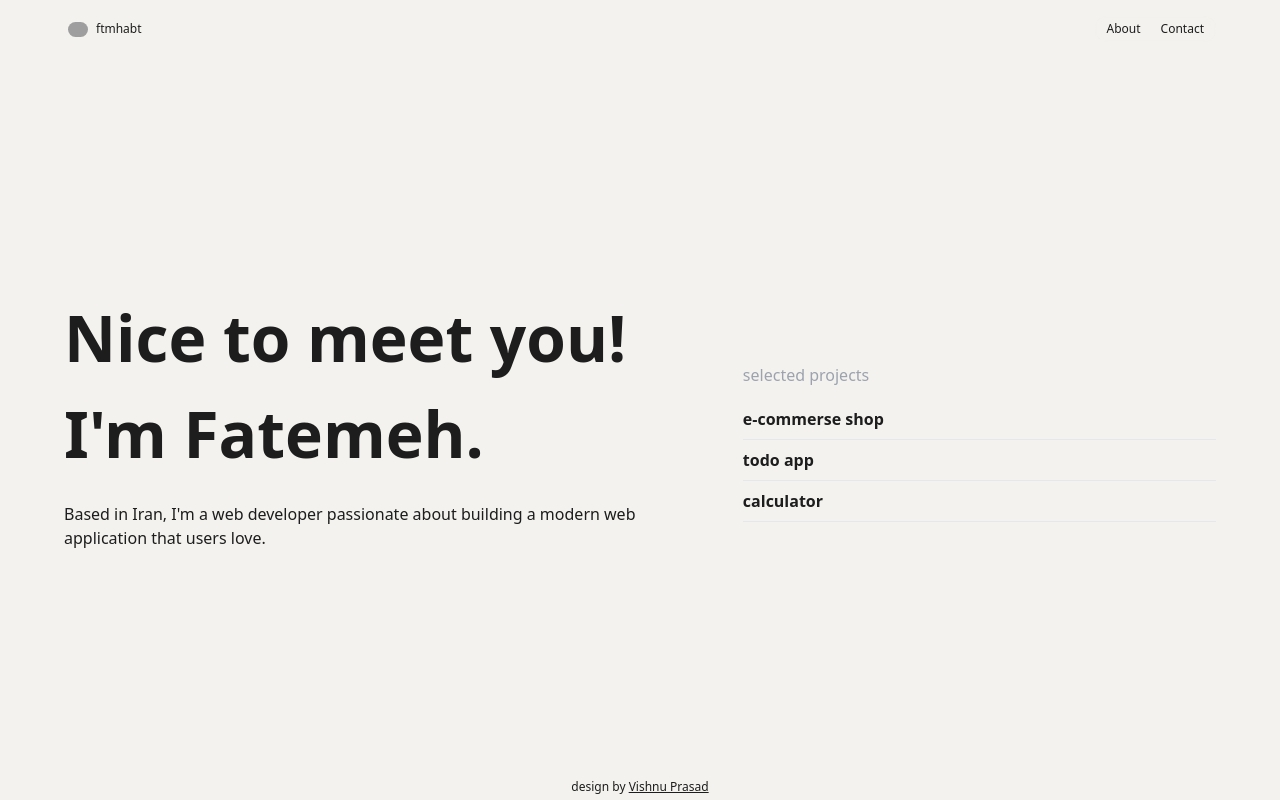
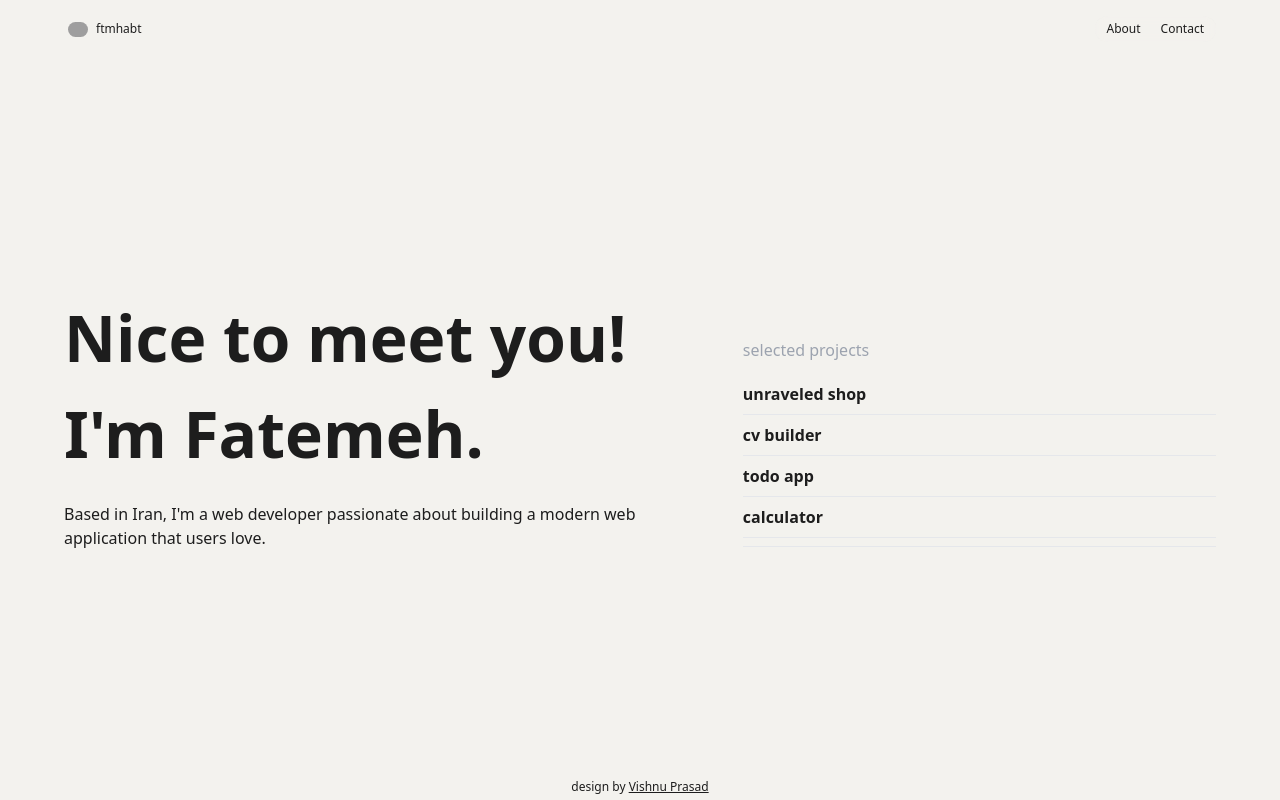
Before and after one commit to ftmhabt/portfolio, a React (Vite) app: page / in a window 1280 px wide. Built offline with nearby package versions, Linux system fonts and the light colour scheme; grey boxes are pictures that could not be loaded.

Commit message:
Render works list from data

```diff
--- a/src/components/works-list.tsx
+++ b/src/components/works-list.tsx
@@ -1,11 +1,12 @@
+import works from "./works-data";
 export default function WorksList({
   setWorkId,
-  setIsAnimating
+  setIsAnimating,
 }: {
   setWorkId: (arg: number | null) => void;
   setIsAnimating: (arg: boolean) => void;
 }) {
-  const handleClick = (id:number) => {
+  const handleClick = (id: number) => {
     setWorkId(id);
     setIsAnimating(false);
   };
@@ -13,17 +14,12 @@ export default function WorksList({
     <div className="sm:flex-[.75] sm:pt-[2rem]">
       <div className="text-gray-400 py-5">selected projects</div>
       <ul className="flex flex-col justify-center *:pb-2 font-bold">
-        <li onClick={() => handleClick(1)}>
-          e-commerse shop
-        </li>
-        <hr />
-        <li onClick={() => handleClick(2)}>
-          todo app
-        </li>
-        <hr />
-        <li onClick={() => handleClick(3)}>
-          calculator
-        </li>
+        {works.map((work) => (
+          <>
+            <li onClick={() => handleClick(work.id)}>{work.name}</li>
+            <hr />
+          </>
+        ))}
         <hr />
       </ul>
     </div>
```
